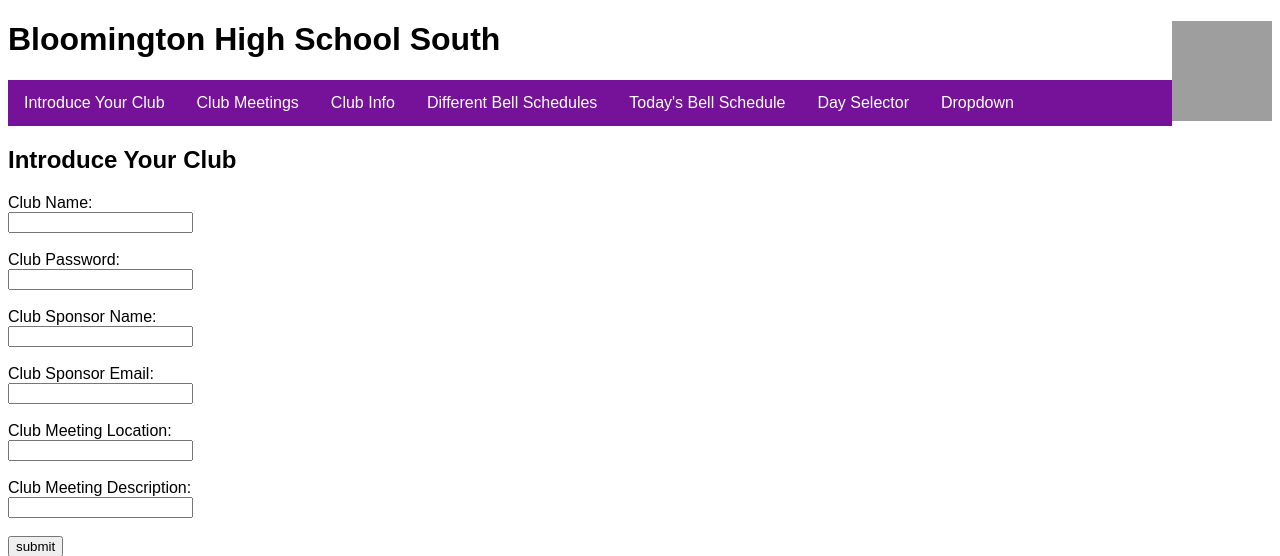
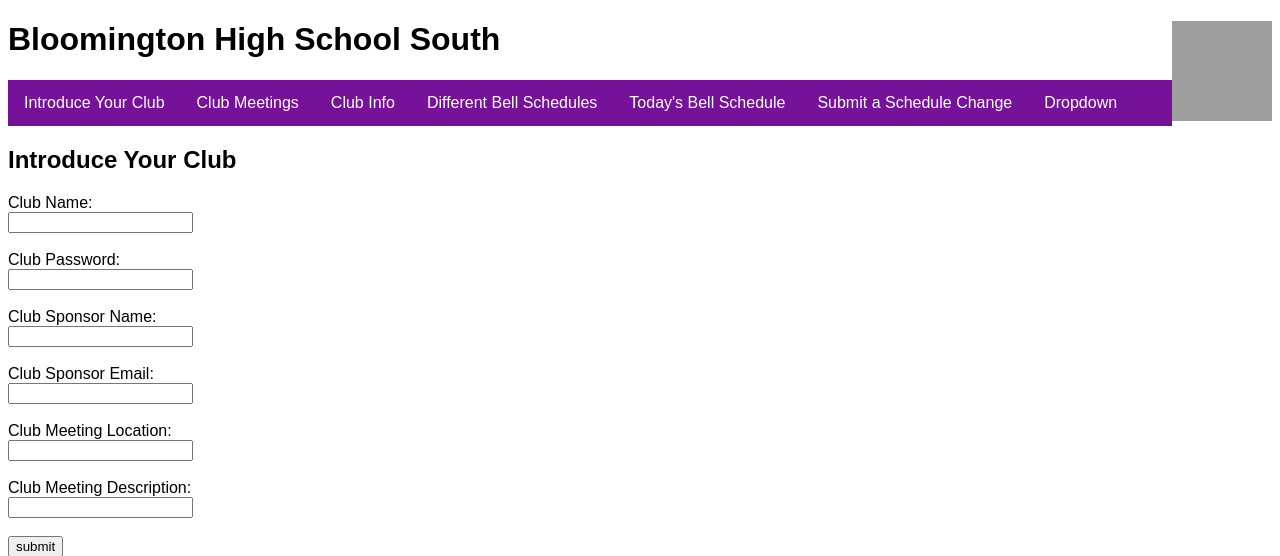
Before and after one commit to bhss-gwc/schedule, a PHP site: page /schedule/introduce.php in a window 1280 px wide. Shown: the top 556 px of the page. Run offline with PHP 8.4, Linux system fonts and the light colour scheme; grey boxes are pictures that could not be loaded.

Commit message:
fixed links again

```diff
--- a/bell_schedule.php
+++ b/bell_schedule.php
@@ -87,7 +87,7 @@
         <a href="displayclubinfo.php">Club Info</a>
         <a href="bell_schedule.php">Different Bell Schedules</a>
         <a href="displaybellschedule.php">Today's Bell Schedule</a>
-        <a href="day_selector.php">Day Selector</a>
+        <a href="day_selector.php">Submit a Schedule Change</a>
         <div class="dropdown">
         <button class="dropbtn" onclick="myFunction()">Dropdown
           <i class="fa fa-caret-down"></i>
--- a/day_selector.php
+++ b/day_selector.php
@@ -86,7 +86,7 @@ font-family: Arial, Helvetica, sans-serif;
       <a href="displayclubinfo.php">Club Info</a>
       <a href="bell_schedule.php">Different Bell Schedules</a>
       <a href="displaybellschedule.php">Today's Bell Schedule</a>
-      <a href="day_selector.php">Day Selector</a>
+      <a href="day_selector.php">Submit a Schedule Change</a>
       <div class="dropdown">
       <button class="dropbtn" onclick="myFunction()">Dropdown
         <i class="fa fa-caret-down"></i>
--- a/displaybellschedule.php
+++ b/displaybellschedule.php
@@ -86,7 +86,7 @@
         <a href="displayclubinfo.php">Club Info</a>
         <a href="bell_schedule.php">Different Bell Schedules</a>
         <a href="displaybellschedule.php">Today's Bell Schedule</a>
-        <a href="day_selector.php">Day Selector</a>
+        <a href="day_selector.php">Submit a Schedule Change</a>
         <div class="dropdown">
         <button class="dropbtn" onclick="myFunction()">Dropdown
           <i class="fa fa-caret-down"></i>
@@ -99,7 +99,7 @@
         </div>
       </div>
 
-  <h2>Club Info</h2>
+  <h2>Today's Bell Schedule</h2>
 </head>
 
 <body>
--- a/displayclubinfo.php
+++ b/displayclubinfo.php
@@ -86,7 +86,7 @@
         <a href="displayclubinfo.php">Club Info</a>
         <a href="bell_schedule.php">Different Bell Schedules</a>
         <a href="displaybellschedule.php">Today's Bell Schedule</a>
-        <a href="day_selector.php">Day Selector</a>
+        <a href="day_selector.php">Submit a Schedule Change</a>
         <div class="dropdown">
         <button class="dropbtn" onclick="myFunction()">Dropdown
           <i class="fa fa-caret-down"></i>
--- a/displaymeetings.php
+++ b/displaymeetings.php
@@ -86,7 +86,7 @@ font-family: Arial, Helvetica, sans-serif;
       <a href="displayclubinfo.php">Club Info</a>
       <a href="bell_schedule.php">Different Bell Schedules</a>
       <a href="displaybellschedule.php">Today's Bell Schedule</a>
-      <a href="day_selector.php">Day Selector</a>
+      <a href="day_selector.php">Submit a Schedule Change</a>
       <div class="dropdown">
       <button class="dropbtn" onclick="myFunction()">Dropdown
         <i class="fa fa-caret-down"></i>
--- a/introduce.php
+++ b/introduce.php
@@ -86,7 +86,7 @@
 	      <a href="displayclubinfo.php">Club Info</a>
 				<a href="bell_schedule.php">Different Bell Schedules</a>
 	      <a href="displaybellschedule.php">Today's Bell Schedule</a>
-				<a href="day_selector.php">Day Selector</a>
+				<a href="day_selector.php">Submit a Schedule Change</a>
 	      <div class="dropdown">
 	      <button class="dropbtn" onclick="myFunction()">Dropdown
 	        <i class="fa fa-caret-down"></i>
```
